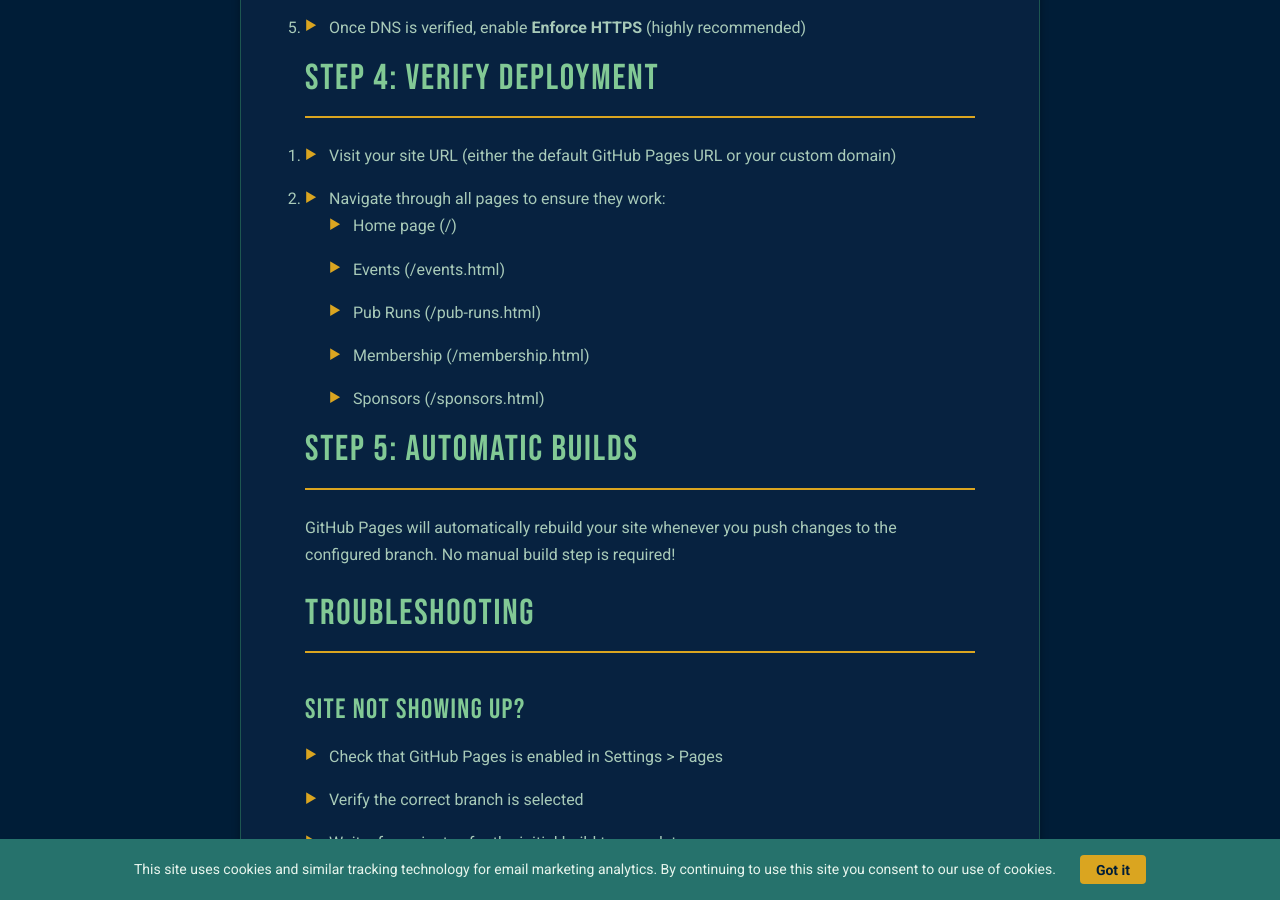
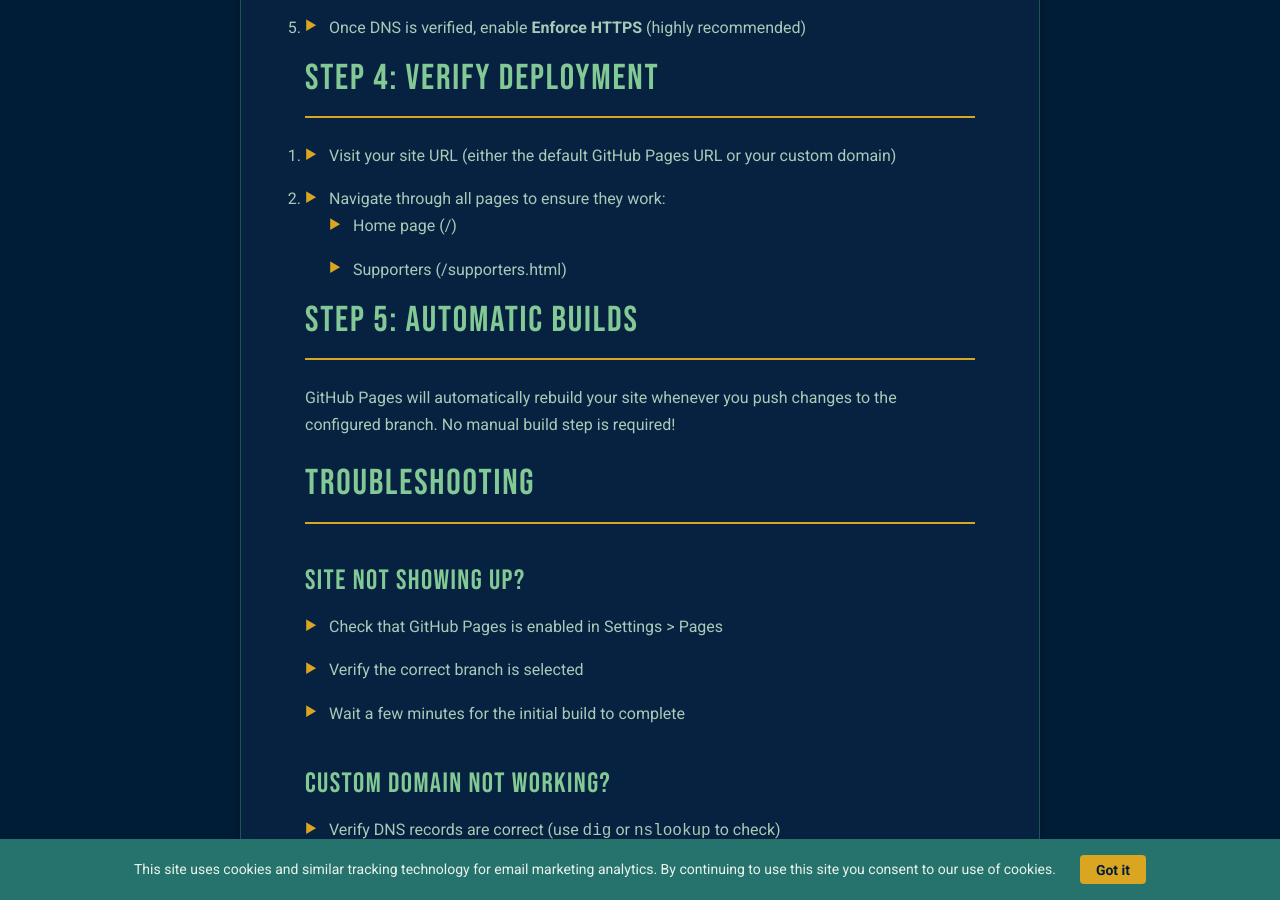
Before and after one commit to dekay2001/dover-run-club-website, a Jekyll site: the page built from GITHUB_PAGES_SETUP.md, in a window 1280 px wide and 900 px high, scrolled down 2782 px. Built offline with Jekyll 4.4.1, drawn with Linux system fonts in a browser that asks for light colours; our own code applies the rules of GitHub Pages for plain Markdown files.

Commit message:
Supporters: replace stale sponsors refs, derive mailto subject from site.title, trim roadmap scope (#64)

```diff
--- a/GITHUB_PAGES_SETUP.md
+++ b/GITHUB_PAGES_SETUP.md
@@ -86,10 +86,7 @@ To use a custom domain (e.g., `yourclub.com` or `www.yourclub.com`):
 1. Visit your site URL (either the default GitHub Pages URL or your custom domain)
 2. Navigate through all pages to ensure they work:
    - Home page (/)
-   - Events (/events.html)
-   - Pub Runs (/pub-runs.html)
-   - Membership (/membership.html)
-   - Sponsors (/sponsors.html)
+   - Supporters (/supporters.html)
 
 ## Step 5: Automatic Builds
 
--- a/_includes/header.html
+++ b/_includes/header.html
@@ -15,7 +15,7 @@
                     <li><a href="{{ '/events.html' | relative_url }}">Events</a></li>
                     <li><a href="{{ '/pub-runs.html' | relative_url }}">Pub Runs</a></li>
                     <li><a href="{{ '/membership.html' | relative_url }}">Membership</a></li>
-                    <li><a href="{{ '/sponsors.html' | relative_url }}">Sponsors</a></li>
+                    <li><a href="{{ '/supporters.html' | relative_url }}">Supporters</a></li>
                     -->
                 </ul>
             </nav>
```
Also changed, not shown: ARCHITECTURE.md (+2 -1 lines), design/website-roadmap.md (+1 -1 lines), supporters.md (+1 -1 lines), .github/copilot-instructions.md, README.md.
